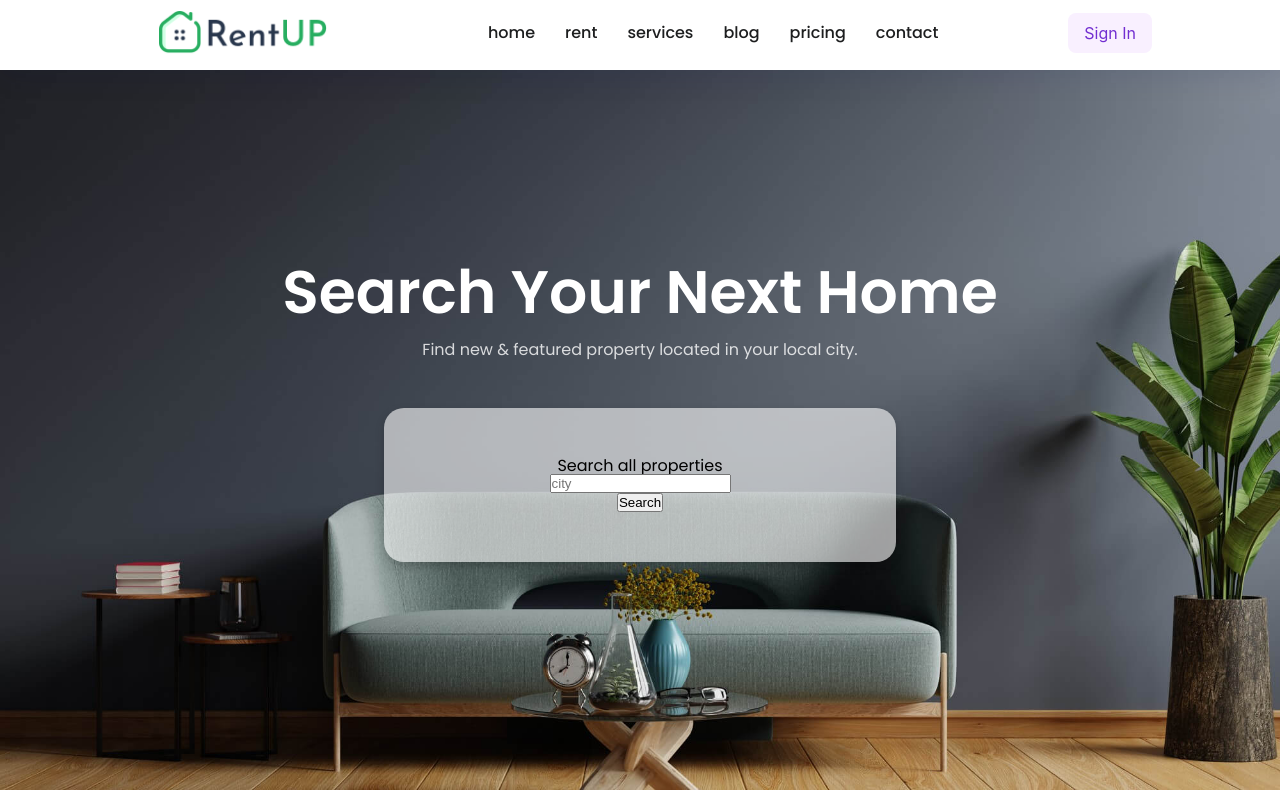
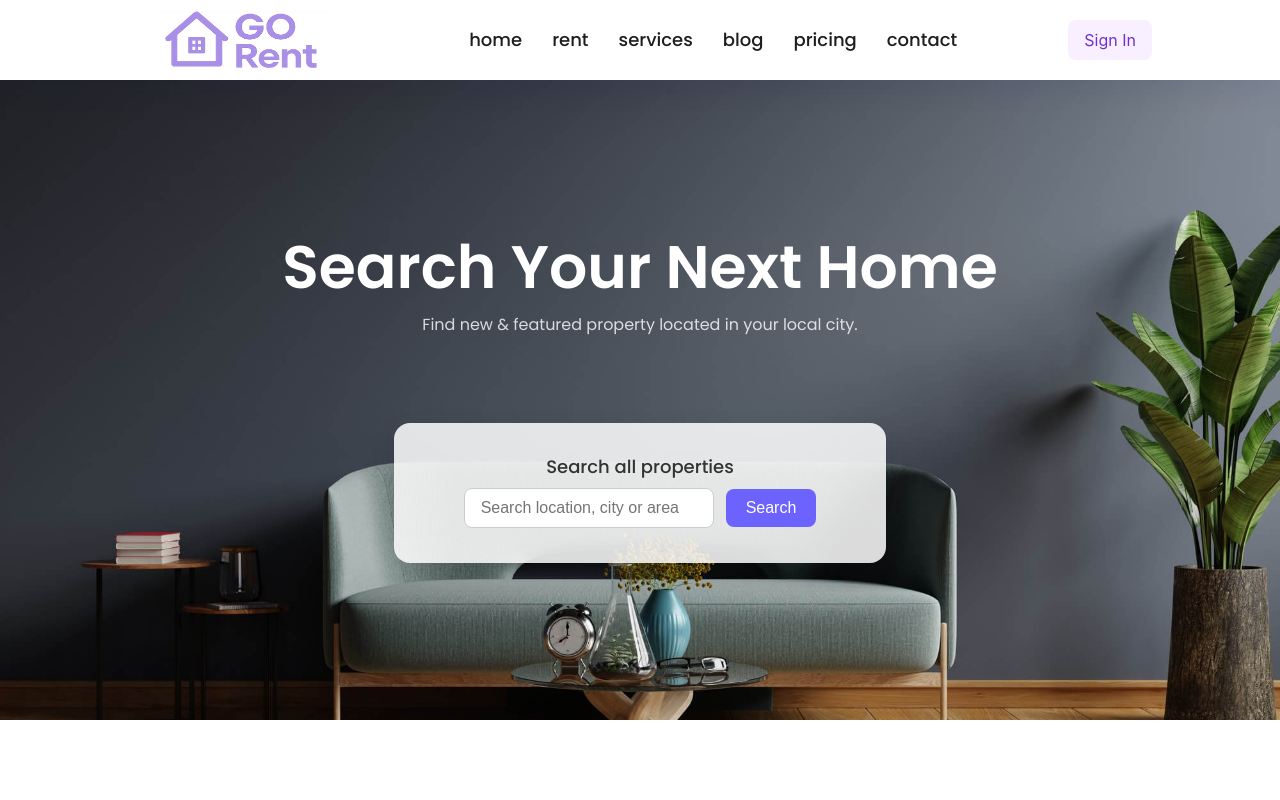
Before and after one commit to hbzzll/web_project, a React (Vite) app: page / in a window 1280 px wide. Shown: the top 800 px of the page. Built offline with nearby package versions, Linux system fonts and the light colour scheme; no server answers.

Commit message:
search function and filter properties

```diff
--- a/src/App.css
+++ b/src/App.css
@@ -54,6 +54,7 @@ ul {
   border-radius: 20px;
   overflow: hidden;
   width: 350px;
+  height: 410px;
   /* margin-bottom: 40px; */
   cursor: pointer;
 }
--- a/src/components/Header/Header.tsx
+++ b/src/components/Header/Header.tsx
@@ -20,12 +20,12 @@ const Header = () => {
     <>
       <header className="header">
         <div className="container flex">
-          <Link to="/" className="logo">
-            <img src="/images/logo.png" alt="" />
+          <Link to="/" className="logo" style={{ height: 60 }}>
+            <img src="/images/GoRent.png" alt="" />
           </Link>
 
           <div className="nav">
-            <ul className={navList ? "small" : "flex"}>
+            <ul className={navList ? "small" : "flex"} style={{ fontSize: 18 }}>
               {navlist.map((list, index) => (
                 <li key={index}>
                   <Link to={list.path}>{list.text}</Link>
--- a/src/components/RentDetail/contact/contact.tsx
+++ b/src/components/RentDetail/contact/contact.tsx
@@ -32,9 +32,9 @@ const ContactLandlord = ({ houseId, onSuccess }: Props) => {
   };
 
   return (
-    <Button className="contact-landlord" onClick={handleClick}>
+    <button className="contact-landlord" onClick={handleClick}>
       Contact landlord
-    </Button>
+    </button>
   );
 };
 
--- a/src/components/RentDetail/landlordinfo/landlordinfo.scss
+++ b/src/components/RentDetail/landlordinfo/landlordinfo.scss
@@ -17,5 +17,6 @@
     display: flex;
     flex-direction: column;
     justify-content: center;
+    gap: 10px;
   }
 }
--- a/src/view/home/Hero/Hero.scss
+++ b/src/view/home/Hero/Hero.scss
@@ -1,37 +1,30 @@
-.hero {
-  background-image: url(/images/banner.png);
-  background-repeat: no-repeat;
-  background-position: center;
-  background-size: cover;
-  height: 90vh;
-  width: 100%;
-}
+// .hero {
+//   background-image: url(/images/banner.png);
+//   background-repeat: no-repeat;
+//   background-position: center;
+//   background-size: cover;
+//   height: 90vh;
+//   width: 100%;
+// }
 
-.hero .container {
-  padding-top: 15%;
-  display: flex;
-  flex-direction: column;
-  // justify-content: center;
-  align-items: center;
-}
+// .hero .container {
+//   padding-top: 15%;
+//   display: flex;
+//   flex-direction: column;
+//   // justify-content: center;
+//   align-items: center;
+// }
 
-.hero h1 {
-  color: #fff;
-  font-size: 60px;
-}
-.hero p {
-  color: #fff;
-  opacity: 0.8;
-}
+// .form {
+//   background-color: rgba(255, 255, 255, 0.6);
+//   border-radius: 20px;
+//   padding: 50px 40px;
+//   width: 50%;
+//   max-width: 600px;
+//   box-shadow: 0 4px 10px rgba(0, 0, 0, 0.2);
+// }
 
-.form {
-  background-color: rgba(255, 255, 255, 0.6);
-  border-radius: 20px;
-  padding: 50px 40px;
-  width: 50%;
-  max-width: 600px;
-  box-shadow: 0 4px 10px rgba(0, 0, 0, 0.2);
-}
+// //////////////////////
 
 // form input {
 //   padding: 10px;
@@ -55,3 +48,75 @@
 //     flex-wrap: wrap;
 //   }
 // }
+
+.hero {
+  background-image: url(/images/banner.png);
+  display: flex;
+  align-items: center;
+  justify-content: center;
+  min-height: 80vh;
+  background-size: cover;
+  background-position: center;
+
+  h1 {
+    color: #fff;
+    font-size: 60px;
+  }
+
+  p {
+    color: #fff;
+    opacity: 0.8;
+  }
+
+  .container {
+    text-align: center;
+  }
+
+  .search-form {
+    margin-top: 40px;
+    background: rgba(255, 255, 255, 0.85);
+    padding: 35px 70px;
+    border-radius: 16px;
+    display: inline-block;
+    box-shadow: 0 8px 24px rgba(0, 0, 0, 0.1);
+
+    .form-label {
+      display: block;
+      font-size: 18px;
+      margin-bottom: 12px;
+      color: #333;
+      font-weight: 500;
+    }
+
+    .input-group {
+      display: flex;
+      gap: 12px;
+      align-items: center;
+
+      input {
+        flex: 1;
+        padding: 10px 16px;
+        font-size: 16px;
+        border: 1px solid #ccc;
+        border-radius: 8px;
+        outline: none;
+        min-width: 250px;
+      }
+
+      button {
+        padding: 10px 20px;
+        font-size: 16px;
+        background-color: #6c63ff;
+        color: white;
+        border: none;
+        border-radius: 8px;
+        cursor: pointer;
+        transition: background-color 0.3s;
+
+        &:hover {
+          background-color: #4e48d0;
+        }
+      }
+    }
+  }
+}
--- a/src/view/home/Hero/Hero.tsx
+++ b/src/view/home/Hero/Hero.tsx
@@ -1,27 +1,41 @@
+import { useState } from "react";
+import { useNavigate } from "react-router-dom";
 import "./Hero.scss";
-import styles from "./Hero.scss";
 import Heading from "@/components/Heading";
 
 const Hero = () => {
+  const [location, setLocation] = useState("");
+  const navigate = useNavigate();
+
+  const handleSearch = (e: React.FormEvent) => {
+    e.preventDefault();
+    if (location.trim()) {
+      navigate(`/rent?location=${location}`);
+    }
+  };
+
   return (
-    <>
     <div className="hero">
       <div className="container">
         <Heading
-            title="Search Your Next Home "
+          title="Search Your Next Home"
           subtitle="Find new & featured property located in your local city."
         />
 
-          <form action="" className="form">
-            <div className="flex" style={{ flexDirection: "column" }}>
-              <span>Search all properties</span>
-              <input type="text" placeholder="city" />
-              <button className="btn">Search</button>
+        <form className="search-form" onSubmit={handleSearch}>
+          <span className="form-label">Search all properties</span>
+          <div className="input-group">
+            <input
+              type="text"
+              placeholder="Search location, city or area"
+              value={location}
+              onChange={(e) => setLocation(e.target.value)}
+            />
+            <button type="submit">Search</button>
           </div>
         </form>
       </div>
     </div>
-    </>
   );
 };
 
--- a/src/view/rent/Rent.scss
+++ b/src/view/rent/Rent.scss
@@ -1,6 +1,6 @@
 .container-rent {
   display: flex;
-  padding: 50px;
+  padding: 50px 150px;
 }
 
 .filter {
@@ -13,6 +13,7 @@
   .search {
     display: flex;
     flex-direction: column;
+    gap: 10px;
   }
 }
 
--- a/src/view/rent/Rent.tsx
+++ b/src/view/rent/Rent.tsx
@@ -1,14 +1,54 @@
 import React, { useState, useEffect } from "react";
-import { Slider } from "antd";
+import { Input, Slider, Checkbox } from "antd";
 import "./Rent.scss";
 import RentCard from "@/components/RentCard/RentCard";
 import { request } from "@/utils/request";
 import { useSelector } from "react-redux";
 import { RootState } from "@/store";
+import { useSearchParams } from "react-router-dom";
+const { Search } = Input;
+
+const priceMarks = {
+  0: "0",
+  5000: "5k",
+  10000: "10k",
+  15000: "15k",
+  20000: "20k",
+};
+
+// Size Slider (0 - 300 m²)
+const sizeMarks = {
+  0: "0",
+  50: "50",
+  100: "100",
+  150: "150",
+  200: "200",
+};
+
+// Rooms Slider (0 - 10)
+const roomMarks = {
+  0: "0",
+  1: "1",
+  2: "2",
+  3: "3",
+  4: "4",
+  5: "5",
+};
+
+const propertyTypes = [
+  { label: "Apartment", value: "apartment" },
+  { label: "Villa", value: "villa" },
+  { label: "Cottage", value: "cottage" },
+];
 
 const Rent = () => {
-  const [priceRange, setPriceRange] = useState<[number, number]>([20, 50]);
+  const [priceRange, setPriceRange] = useState<[number, number]>([0, 20000]);
+  const [sizeRange, setSizeRange] = useState<[number, number]>([0, 200]);
+  const [roomRange, setRoomRange] = useState<[number, number]>([0, 5]);
+  const [selectedTypes, setSelectedTypes] = useState<string[]>([]);
+  const [searchTerm, setSearchTerm] = useState("");
   const [list, setList] = useState<any[]>([]);
+  const [searchParams] = useSearchParams();
   const favourites = useSelector(
     (state: RootState) => state.user.profile.favourites
   );
@@ -22,63 +62,112 @@ const Rent = () => {
       }
     };
 
+    const locationParam = searchParams.get("location");
+    if (locationParam) {
+      setSearchTerm(locationParam);
+    }
+
     fetchRecent();
   }, []);
 
-  const onChange = (value: number | number[]) => {
-    console.log("onChange: ", value);
-    if (Array.isArray(value)) {
-      setPriceRange([value[0], value[1]]);
-    }
+  const filterdata = list.filter((item) => {
+    const priceOk =
+      Number(item.price) >= priceRange[0] &&
+      Number(item.price) <= priceRange[1];
+    const sizeOk = item.size >= sizeRange[0] && item.size <= sizeRange[1];
+    const roomOk = item.rooms >= roomRange[0] && item.rooms <= roomRange[1];
+    const searchOk = [item.city, item.title, item.detailedAddress].some(
+      (field) => field?.toLowerCase().includes(searchTerm.toLowerCase())
+    );
+    const typeOk =
+      selectedTypes.length === 0 || selectedTypes.includes(item.propertyType);
+    return priceOk && sizeOk && roomOk && searchOk && typeOk;
+  });
+
+  const onSearch = (value: string) => {
+    setSearchTerm(value);
   };
-
-  const onChangeComplete = (value: number | number[]) => {
-    console.log("onChangeComplete: ", value);
-  };
-
-  const filterdata = list.filter(
-    (item) =>
-      Number(item.price) / 100 >= priceRange[0] &&
-      Number(item.price) / 100 <= priceRange[1]
-  );
-
   return (
     <>
       <div className="container-rent">
-        <div className="filter">
+        <div
+          className="filter"
+          style={{
+            width: 300,
+            background: "#f5f5f5",
+            padding: 30,
+            marginRight: 50,
+            borderRadius: 8,
+          }}
+        >
           <div className="search">
-            <span>Location</span>
-            <input type="text" placeholder="Search location, city or area" />
+            <span style={{ fontWeight: 600 }}>Location</span>
+            <Search
+              placeholder="Search location, city or area"
+              allowClear
+              enterButton="Search"
+              size="large"
+              onSearch={onSearch}
+              style={{ marginBottom: 20 }}
+            />
+          </div>
+
+          <div className="type">
+            <span style={{ fontWeight: 600 }}>Property Type</span>
+            <Checkbox.Group
+              options={propertyTypes}
+              value={selectedTypes}
+              onChange={(list) => setSelectedTypes(list)}
+              style={{
+                marginTop: 10,
+                marginBottom: 20,
+                display: "flex",
+                flexDirection: "column",
+                gap: 4,
+              }}
+            />
           </div>
 
           <div className="range">
-            <span>Price</span>
+            <span style={{ fontWeight: 600 }}>Price</span>
             <Slider
               range
-              step={10}
-              defaultValue={[0, 100]}
-              onChange={onChange}
-              onChangeComplete={onChangeComplete}
+              marks={priceMarks}
+              min={0}
+              max={20000}
+              defaultValue={[0, 20000]}
+              step={5000}
+              value={priceRange}
+              onChange={(val) => setPriceRange(val as [number, number])}
+              style={{ marginBottom: 40 }}
             />
-            <span>Size</span>
+
+            <span style={{ fontWeight: 600 }}>Size (m²)</span>
             <Slider
               range
-              step={10}
-              defaultValue={[20, 50]}
-              onChange={onChange}
-              onChangeComplete={onChangeComplete}
+              step={50}
+              marks={sizeMarks}
+              min={0}
+              max={200}
+              defaultValue={[0, 200]}
+              value={sizeRange}
+              onChange={(val) => setSizeRange(val as [number, number])}
+              style={{ marginBottom: 40 }}
             />
-            <span>Rooms</span>
+
+            <span style={{ fontWeight: 600 }}>Rooms</span>
             <Slider
               range
-              step={10}
-              defaultValue={[20, 50]}
-              onChange={onChange}
-              onChangeComplete={onChangeComplete}
+              step={1}
+              marks={roomMarks}
+              min={0}
+              max={5}
+              defaultValue={[0, 5]}
+              value={roomRange}
+              onChange={(val) => setRoomRange(val as [number, number])}
             />
           </div>
         </div>
-
         <div className="house">
           {filterdata.map((item, index) => (
             <RentCard
```
Also changed, not shown: src/components/RentDetail/RenDetail.tsx (+21 -6 lines), src/components/RentDetail/RentDetail.scss (+51 -5 lines), public/images/GoRent.png (added), public/images/logo.png (deleted). Lines whose indentation alone changed are shown as unchanged.
